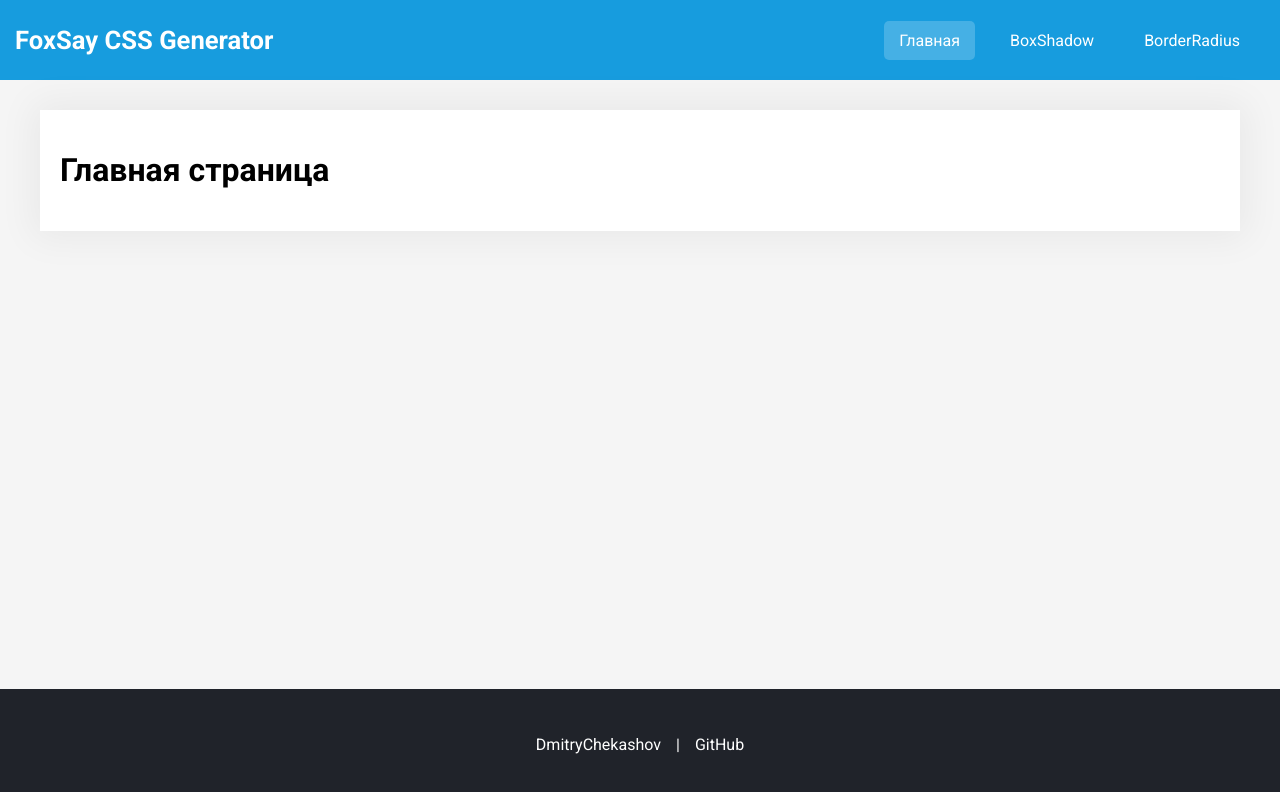
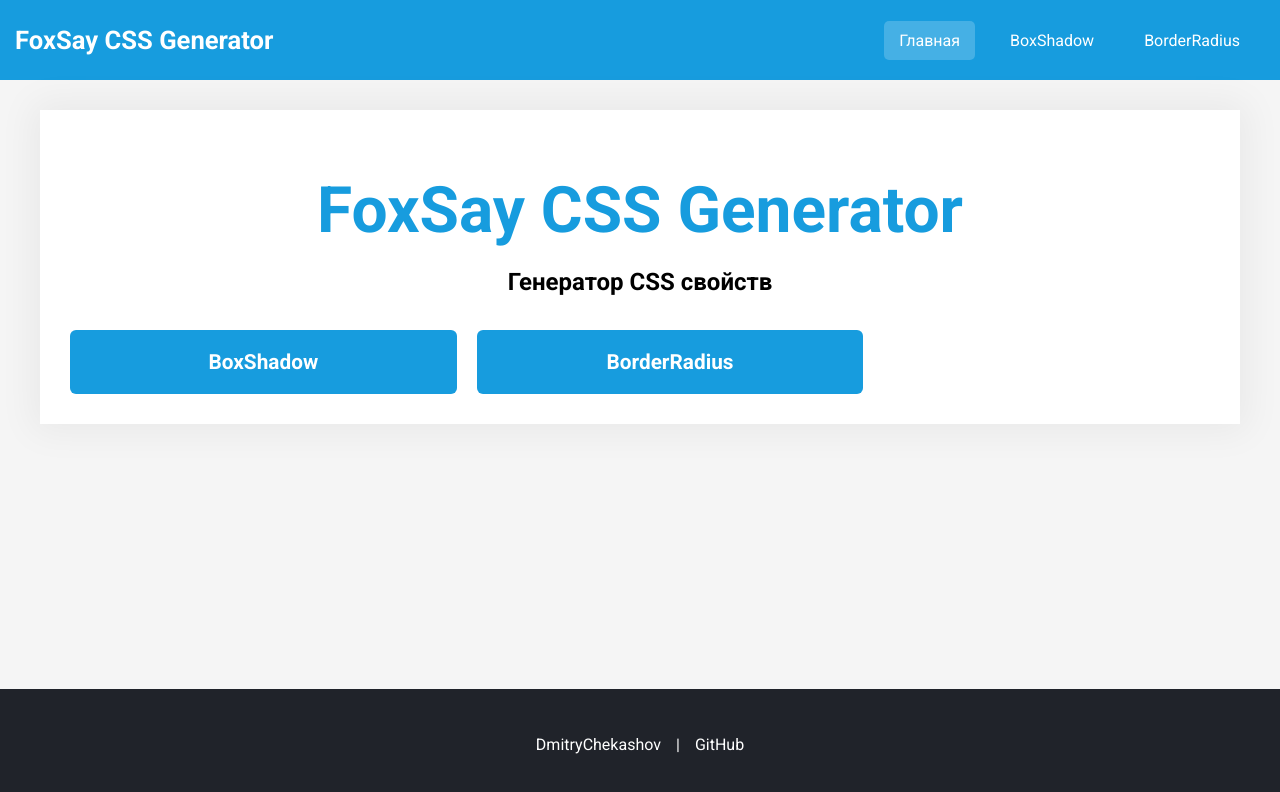
Before and after one commit to DimaChekashov/foxsay-css-generator, a React (Create React App) app: page / in a window 1280 px wide. Shown: the top 792 px of the page. Built offline with nearby package versions, Linux system fonts and the light colour scheme.

Commit message:
add main navigation

```diff
--- /dev/null
+++ b/src/component/Navigation/Navigation.jsx
@@ -0,0 +1,21 @@
+import React from "react";
+
+import "./Navigation.scss";
+import { NavLink } from "react-router-dom";
+
+function Navigation() {
+    return (
+        <div className="navigation">
+            <NavLink
+                className="navigation-btn"
+                to="/box-shadow"
+            >BoxShadow</NavLink>
+            <NavLink
+                className="navigation-btn"
+                to="/border-radius"
+            >BorderRadius</NavLink>
+        </div>
+    );
+}
+
+export default Navigation;
--- /dev/null
+++ b/src/component/Navigation/Navigation.scss
@@ -0,0 +1,24 @@
+.navigation {
+    display: flex;
+    flex-wrap: wrap;
+}
+
+.navigation-btn {
+    color: #fff;
+    background-color: rgba(23, 156, 222, 1);
+    border-radius: 6px;
+    display: flex;
+    justify-content: center;
+    align-items: center;
+    height: 100%;
+    padding: 20px;
+    margin: 10px;
+    width: 33.3333333333%;
+    text-decoration: none;
+    font-weight: 700;
+    font-size: 1.3rem;
+    transition: background-color 0.3s ease;
+    &:hover {
+        background-color: rgba(23, 156, 222, 0.8);
+    }
+}
--- a/src/pages/MainPage/MainPage.css
+++ b/src/pages/MainPage/MainPage.css
@@ -0,0 +1,12 @@
+.title {
+    text-align: center;
+    font-size: 4rem;
+    margin-bottom: 20px;
+    color: #179cde;
+}
+
+.subtitle {
+    text-align: center;
+    font-size: 1.5rem;
+    margin-top: 0;
+}
--- a/src/pages/MainPage/MainPage.js
+++ b/src/pages/MainPage/MainPage.js
@@ -1,10 +1,14 @@
 import React from "react";
+import Navigation from "../../component/Navigation/Navigation";
+
 import "./MainPage.css";
 
 function MainPage() {
     return (
         <div className="main">
-            <h1>Главная страница</h1>
+            <h1 className="title">FoxSay CSS Generator</h1>
+            <h3 className="subtitle">Генератор CSS свойств</h3>
+            <Navigation />
         </div>
     );
 }
```
